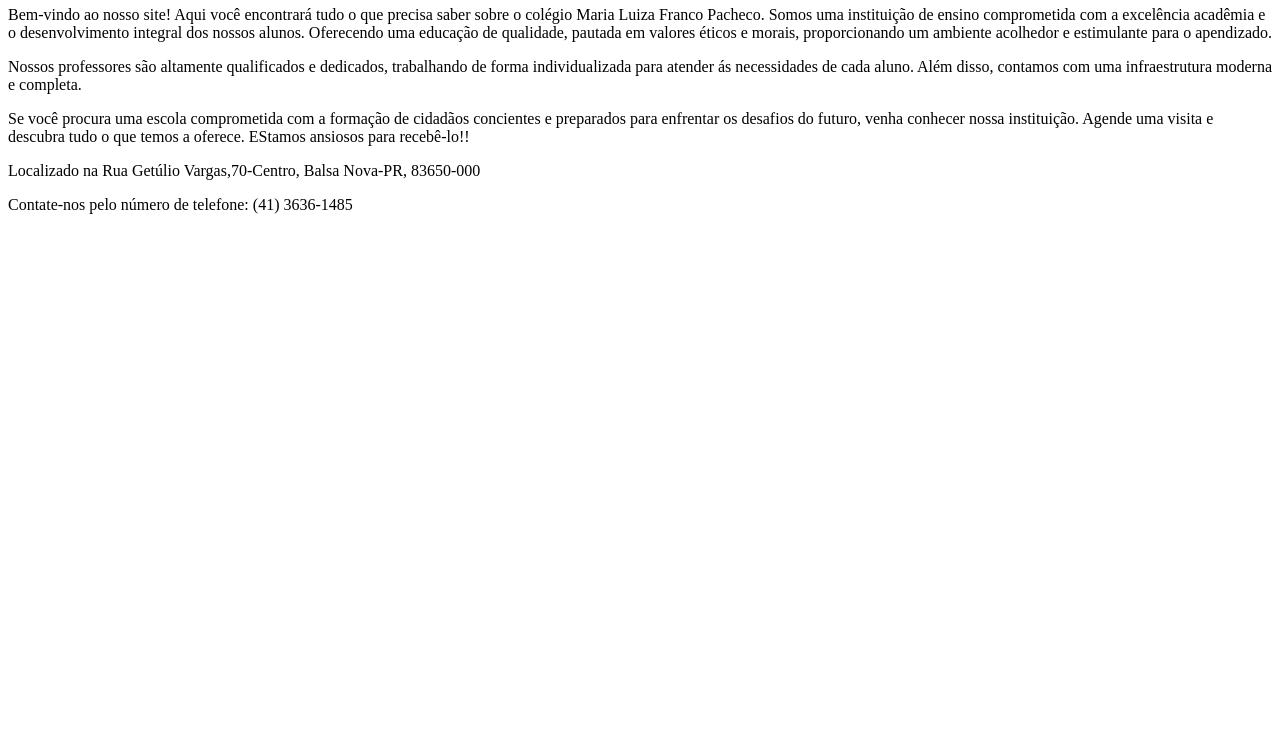
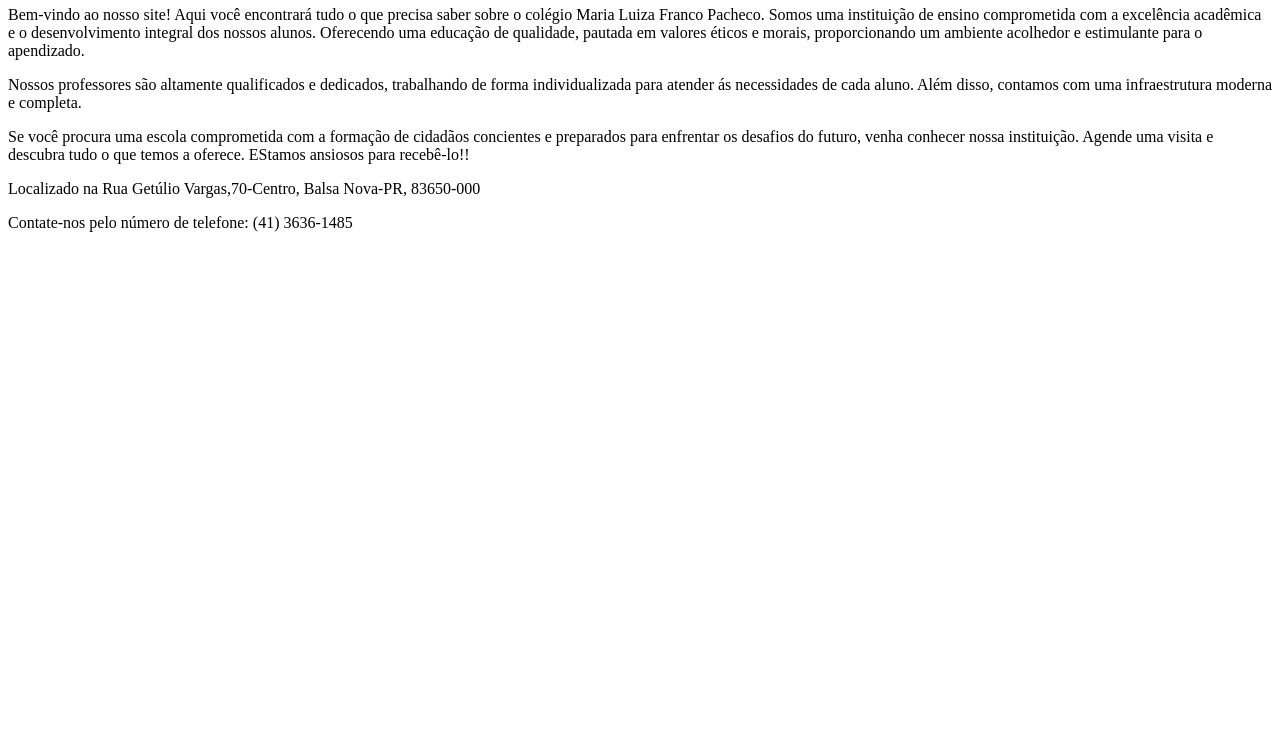
Before and after one commit to jullia505/JULIA, a plain HTML site: page index.html in a window 1280 px wide. Shown: the part 60-800 px from the top of the page. Drawn offline with Linux system fonts and the light colour scheme.

Commit message:
arrumando uma palavra

```diff
--- a/index.html
+++ b/index.html
@@ -1,6 +1,6 @@
 <h1>Colégio Maria Luiza Franco Pacheco</h1>
 
-<p> Bem-vindo ao nosso site! Aqui você encontrará tudo o que precisa saber sobre o colégio Maria Luiza Franco Pacheco. Somos uma instituição de ensino comprometida com a excelência acadêmia e o desenvolvimento integral dos nossos alunos. Oferecendo uma educação de qualidade, pautada em valores éticos e morais, proporcionando um ambiente acolhedor e estimulante para o apendizado.<P>
+<p> Bem-vindo ao nosso site! Aqui você encontrará tudo o que precisa saber sobre o colégio Maria Luiza Franco Pacheco. Somos uma instituição de ensino comprometida com a excelência acadêmica e o desenvolvimento integral dos nossos alunos. Oferecendo uma educação de qualidade, pautada em valores éticos e morais, proporcionando um ambiente acolhedor e estimulante para o apendizado.<P>
 
 <p>Nossos professores são altamente qualificados e dedicados, trabalhando de forma individualizada para atender ás necessidades de cada aluno. Além disso, contamos com uma infraestrutura moderna e completa.</p>
 
```
